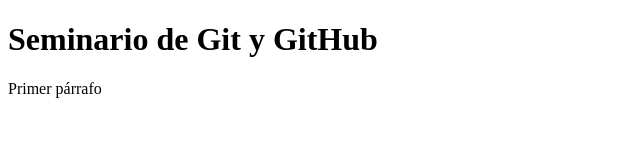
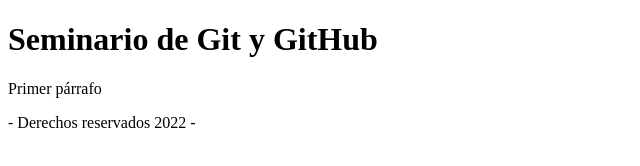
Before and after one commit to AshleyHernandez06/seminario-git-and-github, a plain HTML site: page index.html in a window 1280 px wide. Shown: the whole page, without its empty margins (0-640 px from the left). Drawn offline with Linux system fonts and the light colour scheme.

Commit message:
Tercer commit en piepagina

```diff
--- a/index.html
+++ b/index.html
@@ -9,5 +9,7 @@
 <body>
     <h1>Seminario de Git y GitHub</h1>
     <p>Primer párrafo</p>
+
+    <footer> - Derechos reservados 2022 - </footer>
 </body>
 </html>
```
